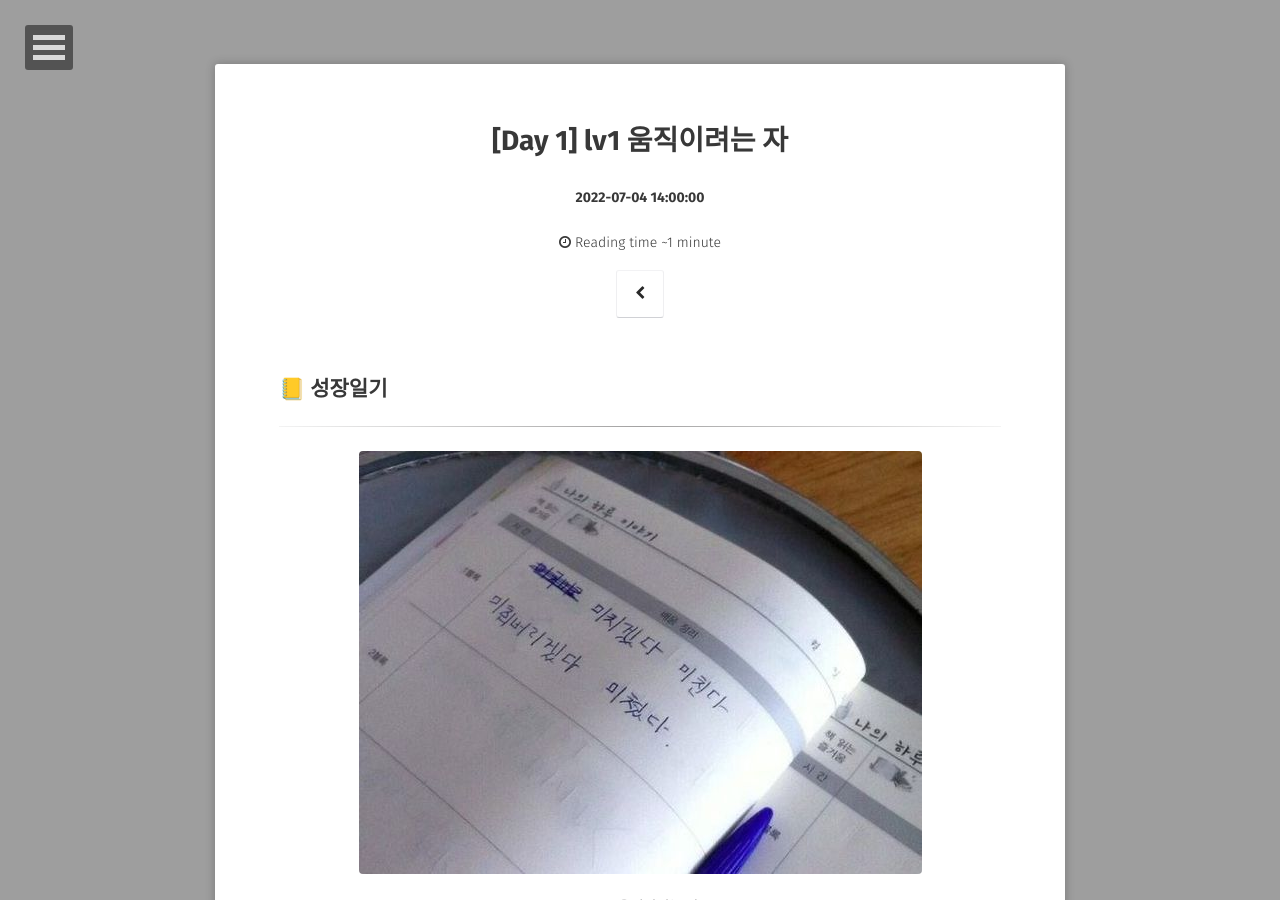
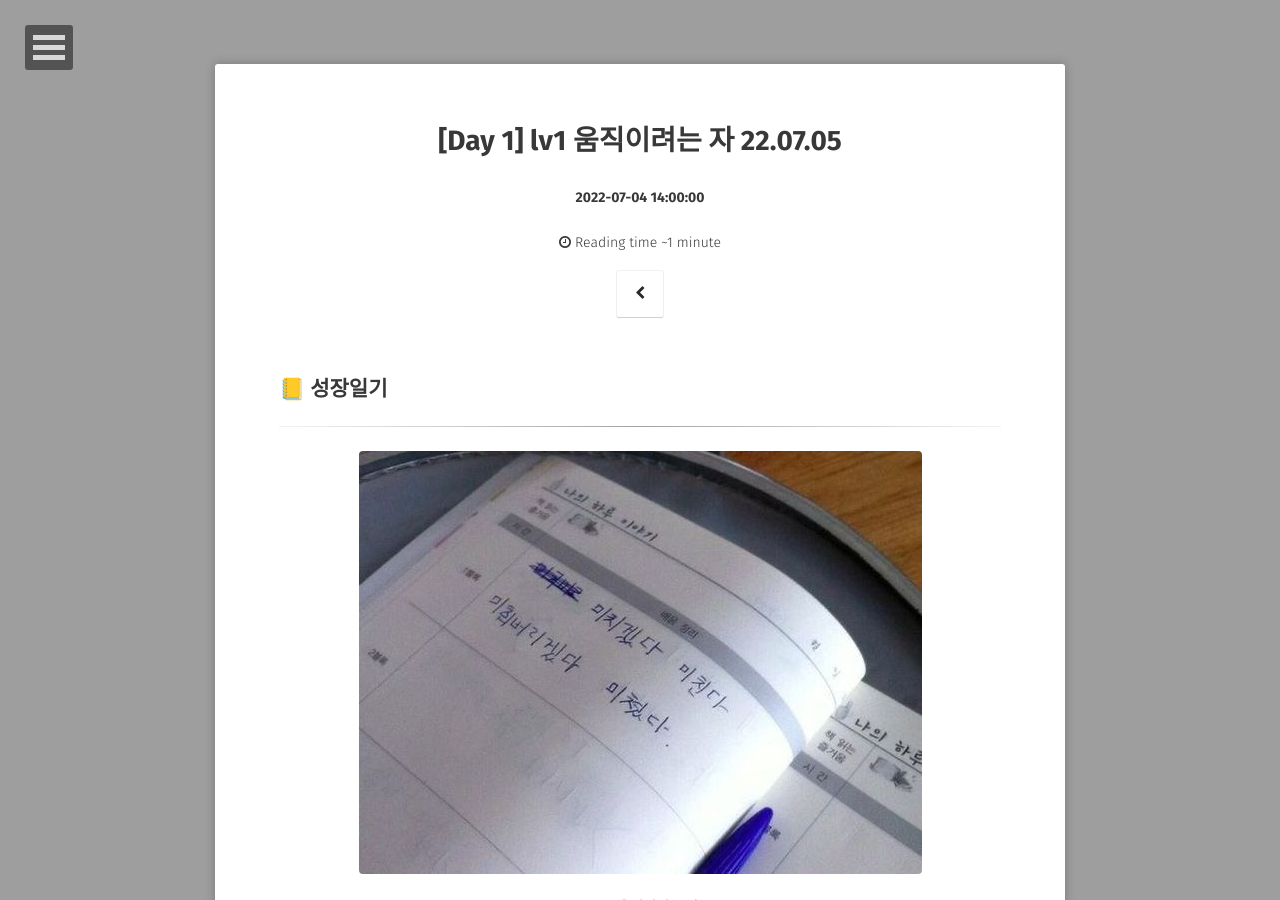
Before and after one commit to KYJKY/KYJKY.github.io, a Jekyll site: the page built from _posts/2022-07-05-[GrowUp-1].markdown, in a window 1280 px wide and 900 px high. Built offline with Jekyll 4.4.1, drawn with Linux system fonts in a browser that asks for light colours; some web fonts are replaced; comment, search, counter and statistics services are not loaded.

Commit message:
성장일기 날짜 추가

```diff
--- a/_posts/2022-07-05-[GrowUp-1].markdown
+++ b/_posts/2022-07-05-[GrowUp-1].markdown
@@ -1,6 +1,6 @@
 ---
 layout: post
-title: "[Day 1] lv1 움직이려는 자"
+title: "[Day 1] lv1 움직이려는 자 22.07.05"
 date: 2022-07-04 23:00:00 +09:00
 excerpt: "조던 피터슨의 일기장 Day 1"
 growup: true
--- a/_posts/2022-07-06-[GrowUp-2].markdown
+++ b/_posts/2022-07-06-[GrowUp-2].markdown
@@ -1,6 +1,6 @@
 ---
 layout: post
-title: "[Day 2] lv1 움직이려는 자"
+title: "[Day 2] lv1 움직이려는 자 22.07.06"
 date: 2022-07-04 23:15:09 +09:00
 excerpt: "조던 피터슨의 일기장 Day 2"
 growup: true
```
